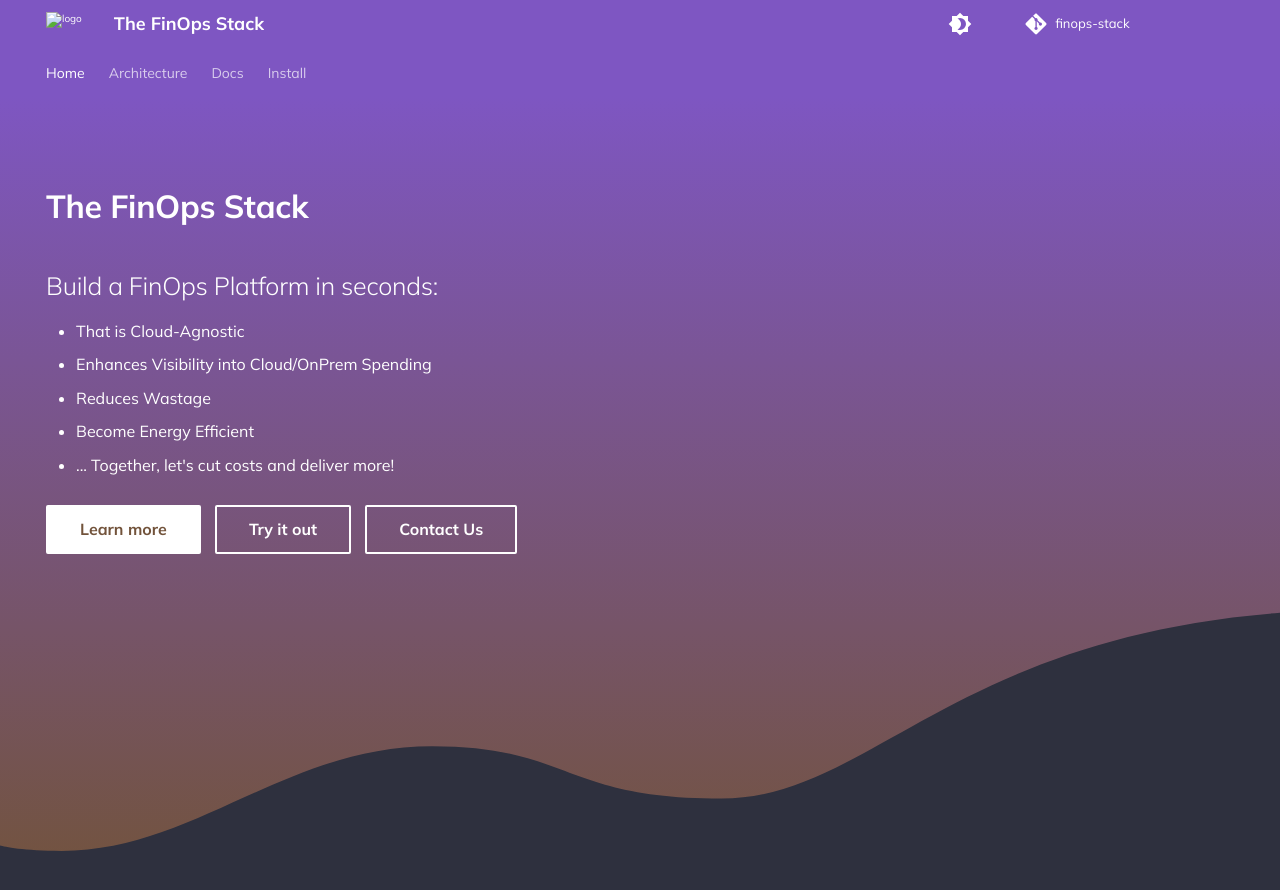
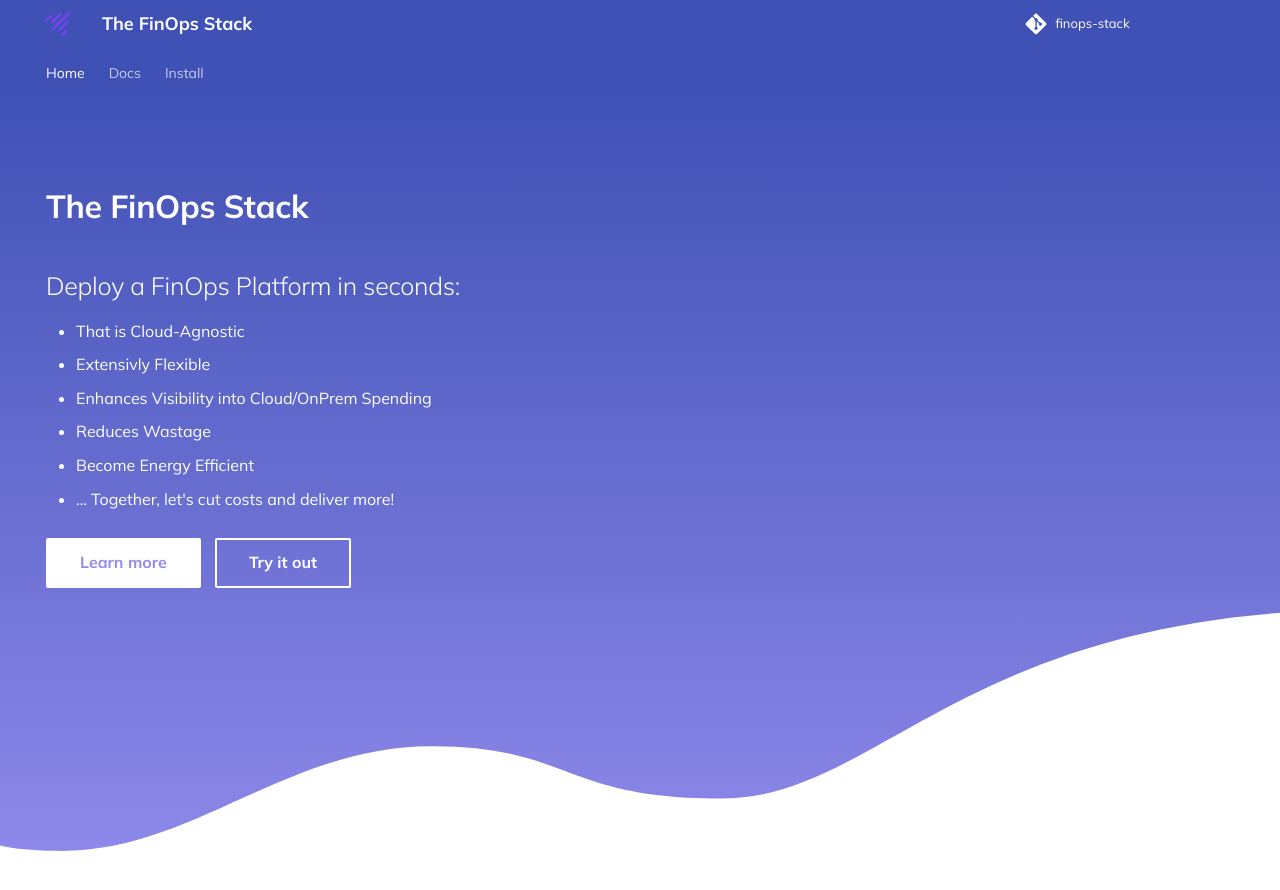
Before and after one commit to jetstack/finops-stack, an MkDocs documentation site: the page built from content/index.md, in a window 1280 px wide. Shown: the top 890 px of the page. Built offline with MkDocs 1.6.1 and Material for MkDocs 9.7.7, drawn with Linux system fonts in a browser that asks for light colours; plug-ins that fetch from the network failed and are left out; comment, search, counter and statistics services are not loaded.

Commit message:
Adding some extras

```diff
--- /dev/null
+++ b/content/stylesheets/extra.css
@@ -0,0 +1,5 @@
+[data-md-color-scheme="jetstack-consult"] {
+    --md-primary-fg-color:        #EFF0F6;
+    --md-primary-fg-color--light: #7545EF;
+    --md-primary-fg-color--dark:  #3D3E62;
+  }
--- a/mkdocs.yaml
+++ b/mkdocs.yaml
@@ -6,7 +6,7 @@ site_description: FinOps made Easy
 repo_name: finops-stack
 repo_url: https://github.com/jetstack/finops-stack
 
-copyright: Made with ❤️ At Venafi Jetstack Consult. Special thanks to [credits](credits.md)
+copyright: Made with ❤️ At Venafi Jetstack Consult.
 
 extra:
   social:
@@ -15,7 +15,6 @@ extra:
 
 nav:
   - Home: index.md
-  - Architecture: architecture.md
   - Docs: intro.md
   - Install: install.md
 
@@ -33,6 +32,7 @@ markdown_extensions:
   - pymdownx.details
   - admonition
   - pymdownx.details
+  - md_in_html
   - footnotes
   - meta
   - toc:
@@ -48,6 +48,7 @@ theme:
   favicon: assets/jetstack_stripes.svg
   include_search_page: false
   features:
+    - announce.dismiss
     - content.code.copy
     - content.code.select
     - content.code.annotate
@@ -62,25 +63,27 @@ theme:
     - search.suggest
     - toc.follow
 
-  palette:
-    - primary: deep purple
-      scheme: slate
-      toggle:
-        icon: material/brightness-4
-        name: Switch to light mode
+  # palette:
+  #   - primary: deep purple
+  #     scheme: slate
+  #     toggle:
+  #       icon: material/brightness-4
+  #       name: Switch to light mode
 
-    - primary: custom
-      scheme: venafi
-      toggle:
-        icon: material/brightness-7
-        name: Switch to dark mode
+  # - primary: custom
+  #   scheme: venafi
+  #   toggle:
+  #     icon: material/brightness-7
+  #     name: Switch to dark mode
 
 plugins:
-  - offline
   - privacy
+  - social:
+      cards_layout: default
+
   - minify:
       minify_html: true
   - include-markdown
 
-# use_directory_urls: true
+use_directory_urls: true
 docs_dir: content/
--- a/theme/overrides/home.html
+++ b/theme/overrides/home.html
@@ -1,7 +1,7 @@
 {% extends "main.html" %} {% block tabs %} {{ super() }}
 <style>
   :root {
-    --finops-stack-primary-color: #72533b;
+    --finops-stack-primary-color: #918bec;
   }
   .md-header {
     position: initial;
@@ -116,9 +116,10 @@
     <div class="tx-hero">
       <div class="tx-hero__content">
         <h1>The FinOps Stack</h1>
-        <h2>Build a FinOps Platform in seconds:</h2>
+        <h2>Deploy a FinOps Platform in seconds:</h2>
         <ul>
           <li>That is Cloud-Agnostic</li>
+          <li>Extensivly Flexible</li>
           <li>Enhances Visibility into Cloud/OnPrem Spending</li>
           <li>Reduces Wastage</li>
           <li>Become Energy Efficient</li>
@@ -140,13 +141,6 @@
         >
           Try it out
         </a>
-        <a
-          href="https://cloud-native.slack.com/archives/C066BJRLS4B"
-          title="{{ lang.t('source.link.title') }}"
-          class="md-button"
-        >
-          Contact Us
-        </a>
       </div>
     </div>
   </div>
--- /dev/null
+++ b/theme/overrides/partials/copyright.html
@@ -0,0 +1,40 @@
+<!--
+  Copyright (c) 2016-2024 Martin Donath <martin.donath@squidfunk.com>
+
+  Permission is hereby granted, free of charge, to any person obtaining a copy
+  of this software and associated documentation files (the "Software"), to
+  deal in the Software without restriction, including without limitation the
+  rights to use, copy, modify, merge, publish, distribute, sublicense, and/or
+  sell copies of the Software, and to permit persons to whom the Software is
+  furnished to do so, subject to the following conditions:
+
+  The above copyright notice and this permission notice shall be included in
+  all copies or substantial portions of the Software.
+
+  THE SOFTWARE IS PROVIDED "AS IS", WITHOUT WARRANTY OF ANY KIND, EXPRESS OR
+  IMPLIED, INCLUDING BUT NOT LIMITED TO THE WARRANTIES OF MERCHANTABILITY,
+  FITNESS FOR A PARTICULAR PURPOSE AND NON-INFRINGEMENT. IN NO EVENT SHALL THE
+  AUTHORS OR COPYRIGHT HOLDERS BE LIABLE FOR ANY CLAIM, DAMAGES OR OTHER
+  LIABILITY, WHETHER IN AN ACTION OF CONTRACT, TORT OR OTHERWISE, ARISING
+  FROM, OUT OF OR IN CONNECTION WITH THE SOFTWARE OR THE USE OR OTHER DEALINGS
+  IN THE SOFTWARE.
+-->
+
+<!-- Copyright and theme information -->
+<div class="md-copyright">
+  {% if config.copyright %}
+    <div class="md-copyright__highlight">
+      {{ config.copyright }}.
+      With a special thanks to the <a href="/credit" title="{{ lang.t('source.link.title') }}">Open-Source</a> community.
+    </div>
+  {% endif %}
+  {% if not config.extra.generator == false %}
+    Made with
+    <a
+      href="https://squidfunk.github.io/mkdocs-material/"
+      target="_blank" rel="noopener"
+    >
+      Material for MkDocs
+    </a>
+  {% endif %}
+</div>
```
Also changed, not shown: content/credit.md (added, +9 -0 lines), content/credits.md (deleted, +0 -3 lines), content/index.md (+1 -1 lines), content/install.md (+3 -0 lines), content/intro.md (+2 -1 lines), content/assets/icon-jetstack-consult-white.svg (added), content/assets/icon-jetstack-consult.svg (added), content/assets/jetstack_stripes.svg (renamed from assets/jetstack_stripes.svg), 1 other file.
